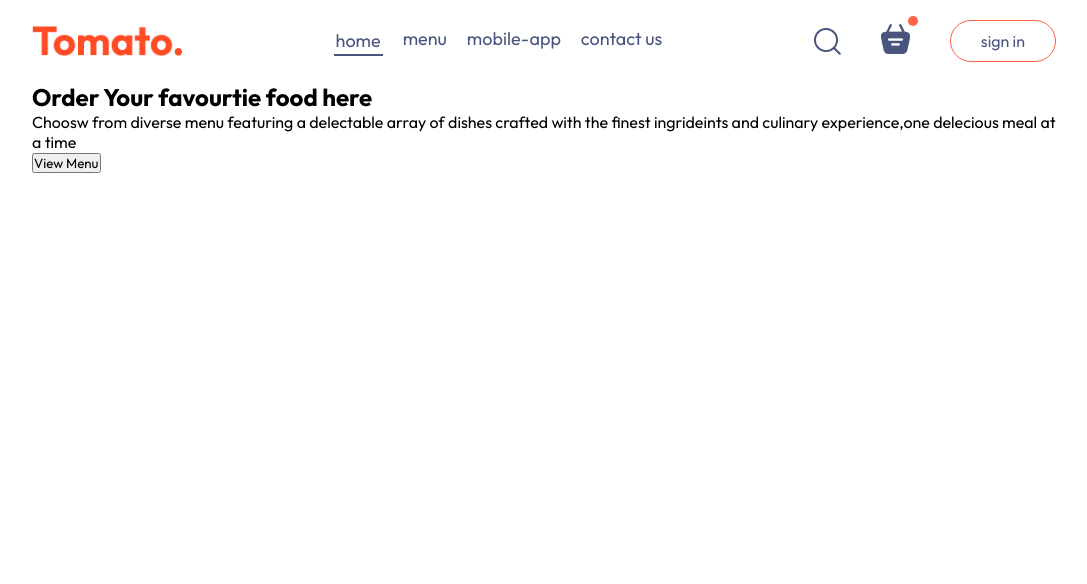
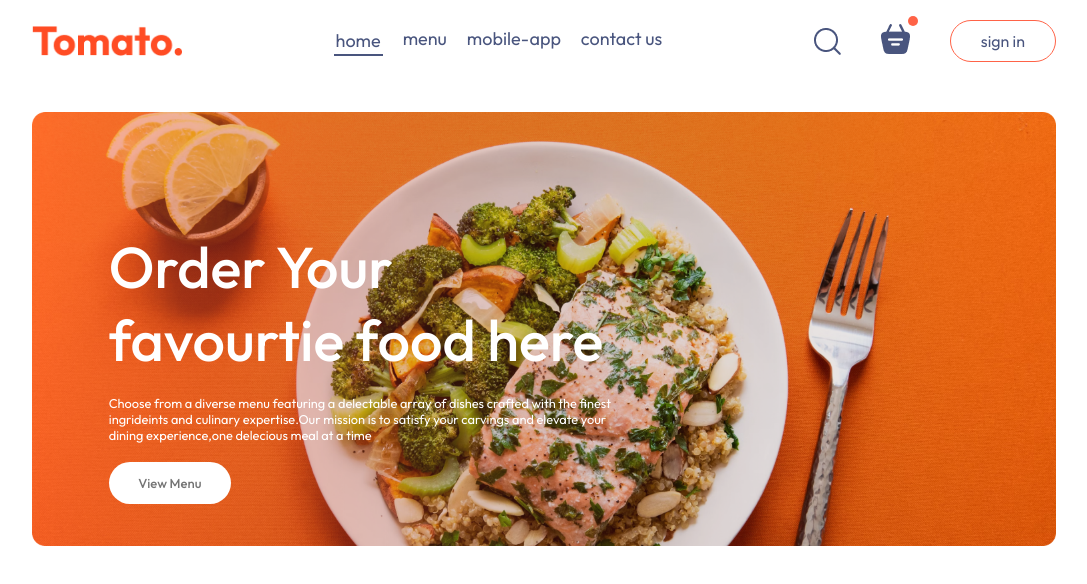
Before and after one commit to Ayush202Patel/tomato, a React (Vite) app in the folder frontend/: page / in a window 1280 px wide. Shown: the top 584 px of the page, without its empty margins (96-1183 px from the left). Built offline with nearby package versions, Linux system fonts and the light colour scheme.

Commit message:
Completed the header

```diff
--- a/frontend/src/components/Header/Header.css
+++ b/frontend/src/components/Header/Header.css
@@ -0,0 +1,35 @@
+.header {
+  height: 34vw;
+  margin: 30px auto;
+  background: url(/header_img.png) no-repeat;
+  background-size: contain;
+  position: relative;
+}
+.header-contents {
+  position: absolute;
+  display: flex;
+  flex-direction: column;
+  align-items: start;
+  gap: 1.5vw;
+  max-width: 50%;
+  bottom: 10%;
+  left: 6vw;
+}
+.header-contents h2 {
+  font-weight: 500;
+  color: #fff;
+  font-size: max(4.5vw, 22px);
+}
+.header-contents p {
+  color: #fff;
+  font-size: 1vw;
+}
+.header-contents button {
+  border: none;
+  color: #747474;
+  font-weight: 500;
+  padding: 1vw 2.3vw;
+  background-color: white;
+  font-size: max(1vw, 13px);
+  border-radius: 50px;
+}
--- a/frontend/src/components/Header/Header.jsx
+++ b/frontend/src/components/Header/Header.jsx
@@ -6,8 +6,9 @@ const Header = () => {
       <div className="header-contents">
         <h2>Order Your favourtie food here </h2>
         <p>
-          Choosw from diverse menu featuring a delectable array of dishes
-          crafted with the finest ingrideints and culinary experience,one
+          Choose from a diverse menu featuring a delectable array of dishes
+          crafted with the finest ingrideints and culinary expertise.Our mission
+          is to satisfy your carvings and elevate your dining experience,one
           delecious meal at a time
         </p>
         <button>View Menu</button>
```
